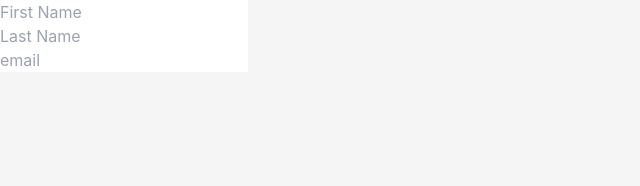
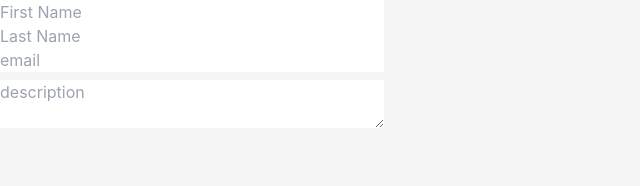
Before and after one commit to Mini-GT/meme-generator, a React (Vite) app: page / in a window 1280 px wide. Shown: the top 186 px of the page, without its empty margins (0-640 px from the left). Built offline with nearby package versions, Linux system fonts and the light colour scheme.

Commit message:
added <textarea> element

```diff
--- a/src/challenges/formInput/part 3/FormInput.tsx
+++ b/src/challenges/formInput/part 3/FormInput.tsx
@@ -2,16 +2,26 @@ import { useState } from "react"
 
 export default function FormInput() {
   const [formData, setFormData] = useState({
+    //we can put the `name` attributes from our form
     firstName: "",
     lastName: "",
-    email: ""
+    email: "",
+    description: ""
   })
   /**
    * Challenge: add an email field/state to the form
    */
 
-  function handleChange(e: React.ChangeEvent<HTMLInputElement>) {
+  /**
+  * Challenge: Add a textarea for "comments" to the form
+  * Make sure to update state when it changes.
+  */
+
+  function handleChange(e: React.ChangeEvent<HTMLInputElement | HTMLTextAreaElement>) {
+    //name for the `name` attribute and value for the value which is collected or accessed from our form html elements
     const {name, value} = e.target;
+
+    console.log(formData)
 
     setFormData(prevFormData => {
       return {
@@ -25,7 +35,7 @@ export default function FormInput() {
 
   return (
 
-    <form>
+    <form className="flex flex-col justify-between w-[30vw]">
       <p>{formData.firstName}</p>
       <input
         type="text"
@@ -53,6 +63,14 @@ export default function FormInput() {
         name="email"
         value={formData.email}
       />
+
+      <textarea
+        className="my-2"
+        placeholder="description"
+        onChange={handleChange}
+        name="description"
+        value={formData.description}
+      />
     </form>
 
   )
```
